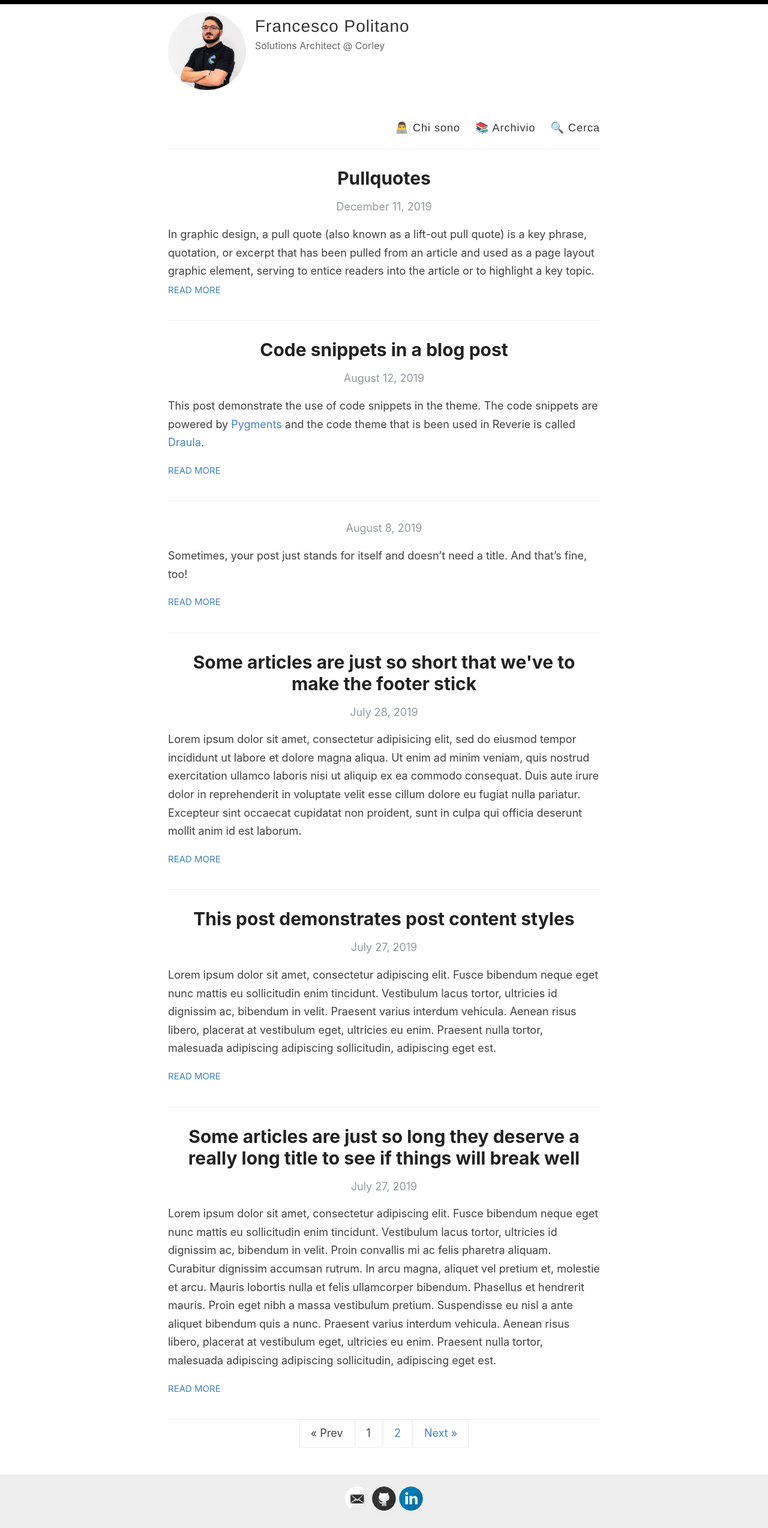
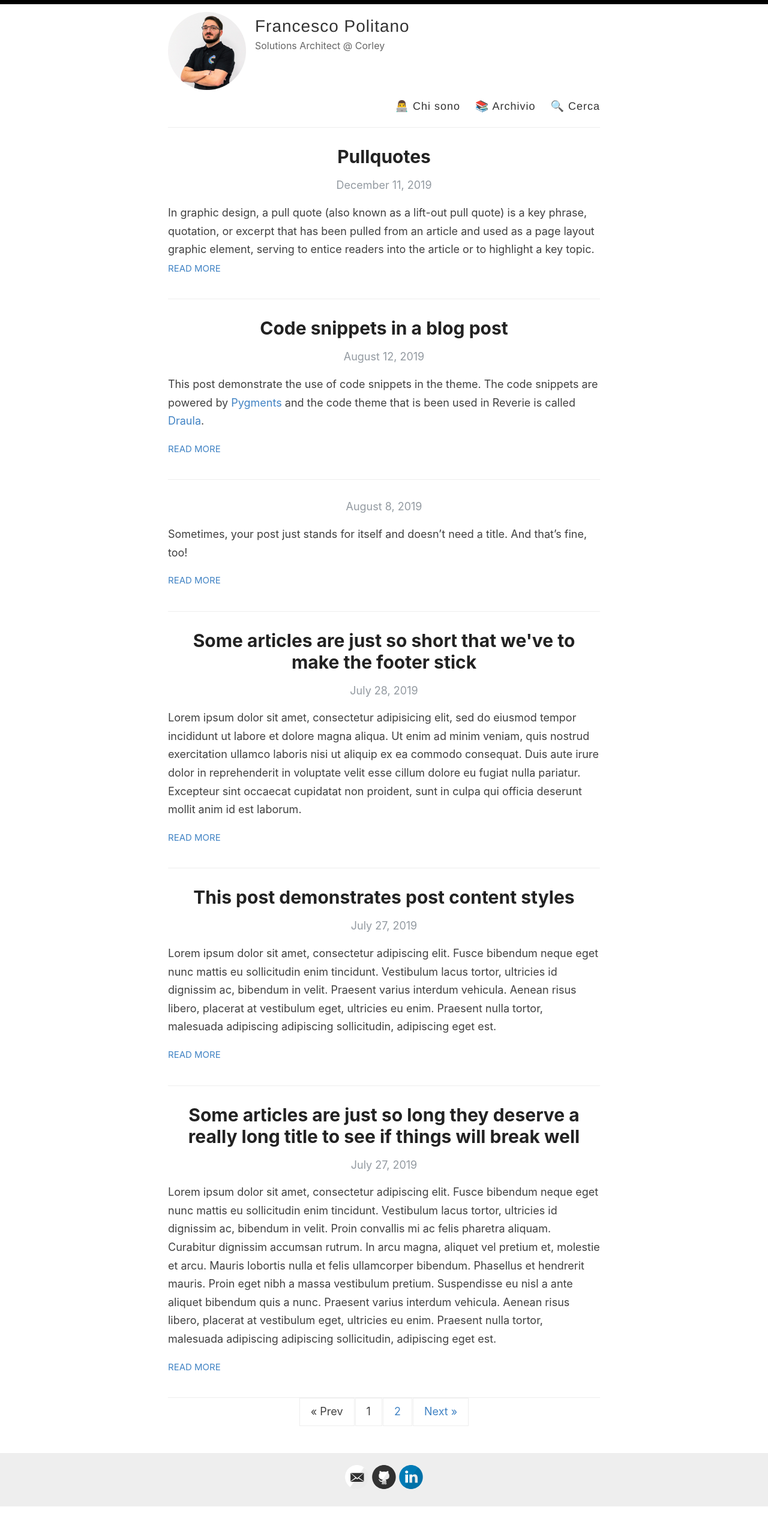
Before and after one commit to FrancescoPolitano/francescopolitano.github.io, a Jekyll site: the page built from index.html, in a window 1280 px wide. Shown: the whole page at 60% size. Built offline with Jekyll 4.4.1, drawn with Linux system fonts in a browser that asks for light colours; the list of posts is cut into pages by our own code; after the commit the page ends 2512 px from its top, so only the background shows below that.

Commit message:
fix margin

```diff
--- a/assets/style.scss
+++ b/assets/style.scss
@@ -331,7 +331,7 @@ p > img {
 
 nav {
   float: right;
-  margin-top: 15%; // @TODO: Vertically middle align
+  margin-top: 10%; // @TODO: Vertically middle align
   font-family: $helveticaNeue;
   font-size: 18px;
 
```
